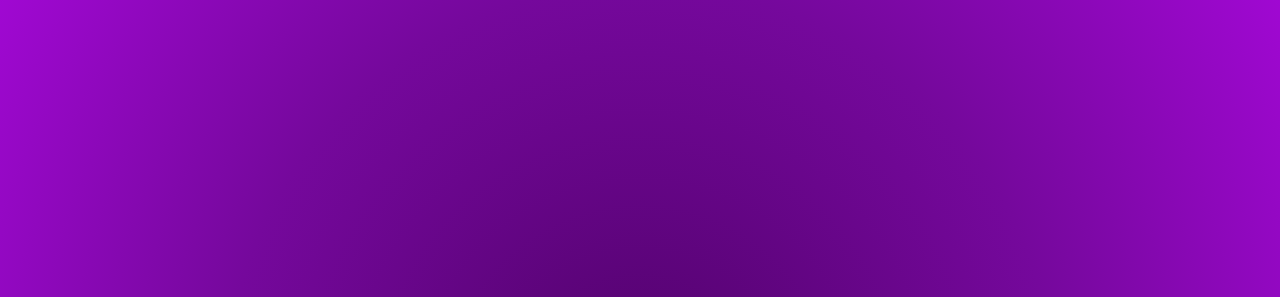
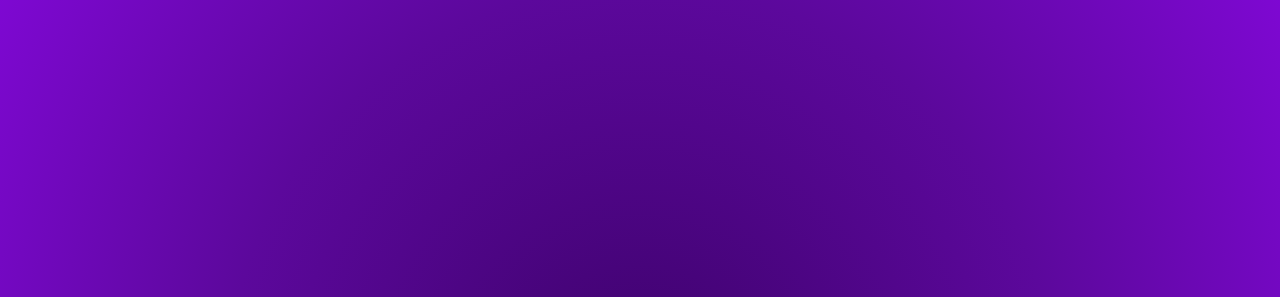
Before and after one commit to Vola-G/isl-timer, a plain HTML site: page index.html in a window 1280 px wide. Shown: the top 297 px of the page. Drawn offline with nearby package versions, Linux system fonts and the light colour scheme.

Commit message:
change background

```diff
--- a/style.css
+++ b/style.css
@@ -6,9 +6,11 @@ body {
     margin: 0px;
     padding: 0px;
     height: 100vh;
-    background: rgb(81,2,107);
+    /* background: rgb(81,2,107);
     background: radial-gradient(circle, rgba(81,2,107,1) 0%, rgba(117,8,156,1) 55%, rgba(160,8,210,1) 100%);
-
+     */
+    background: rgb(61,2,107);
+    background: radial-gradient(circle, rgba(61,2,107,1) 0%, rgba(92,8,156,1) 55%, rgba(126,8,210,1) 100%);
 }
 
 h1 {
```
